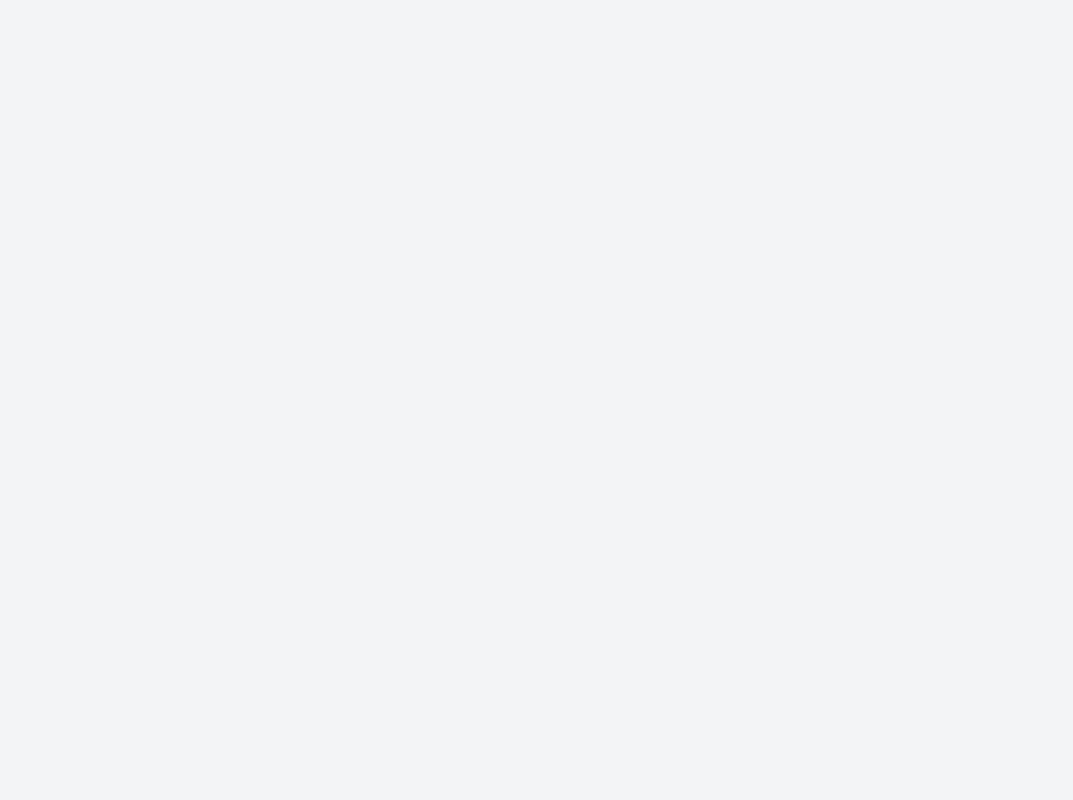
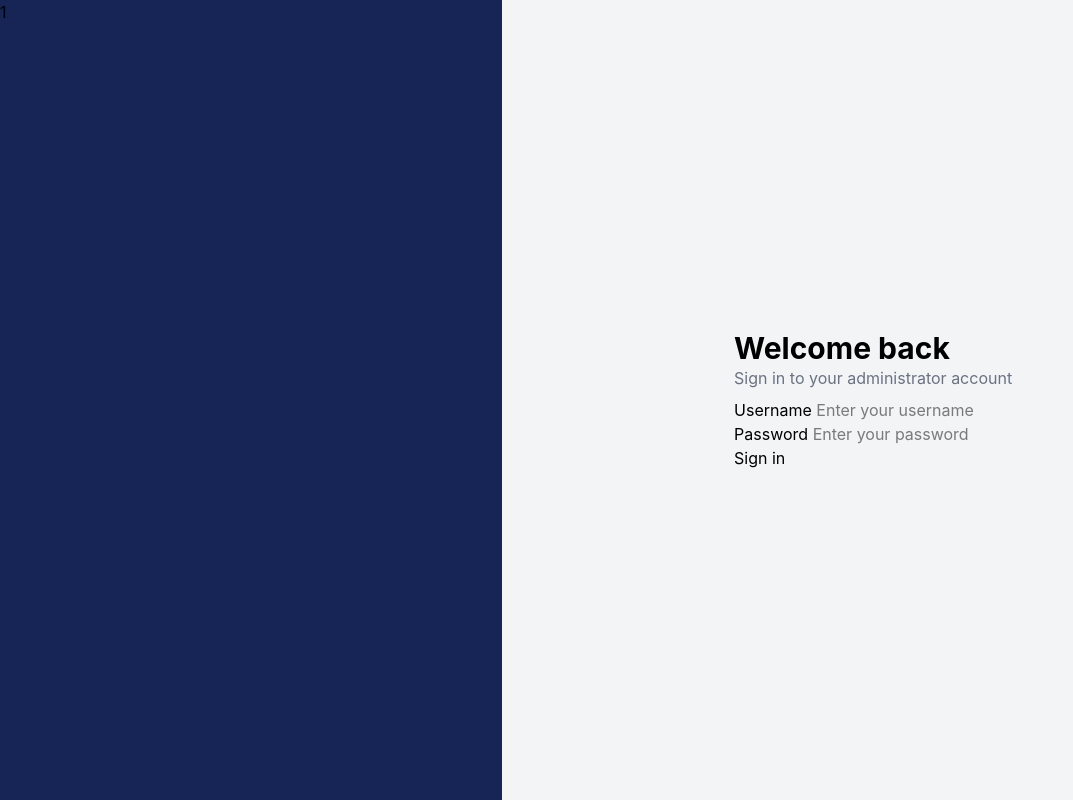
Before and after one commit to Raffy-san/Orthopaedic-clinic-system, a PHP site: page / in a window 1280 px wide. Before the commit the part shown is empty. Shown: the whole page, without its empty margins (0-1073 px from the left). Run offline with PHP 8.4, Linux system fonts and the light colour scheme.

Commit message:
On branch raffy  Your branch is up to date with 'origin/raffy'.  Changes to be committed: 	modified:   css/output.css 	modified:   index.html

```diff
--- a/css/output.css
+++ b/css/output.css
@@ -8,10 +8,13 @@
       "Segoe UI Symbol", "Noto Color Emoji";
     --font-mono: ui-monospace, SFMono-Regular, Menlo, Monaco, Consolas, "Liberation Mono",
       "Courier New", monospace;
+    --color-blue-200: oklch(88.2% 0.059 254.128);
     --color-blue-500: oklch(62.3% 0.214 259.815);
     --color-blue-700: oklch(48.8% 0.243 264.376);
     --color-blue-950: oklch(28.2% 0.091 267.935);
     --color-gray-100: oklch(96.7% 0.003 264.542);
+    --color-gray-300: oklch(87.2% 0.01 258.338);
+    --color-gray-500: oklch(55.1% 0.027 264.364);
     --color-gray-700: oklch(37.3% 0.034 259.733);
     --color-black: #000;
     --color-white: #fff;
@@ -20,6 +23,10 @@
     --text-sm--line-height: calc(1.25 / 0.875);
     --text-2xl: 1.5rem;
     --text-2xl--line-height: calc(2 / 1.5);
+    --text-3xl: 1.875rem;
+    --text-3xl--line-height: calc(2.25 / 1.875);
+    --font-weight-light: 300;
+    --font-weight-medium: 500;
     --font-weight-bold: 700;
     --leading-tight: 1.25;
     --default-font-family: var(--font-sans);
@@ -175,6 +182,18 @@
   }
 }
 @layer utilities {
+  .col-span-2 {
+    grid-column: span 2 / span 2;
+  }
+  .col-span-3 {
+    grid-column: span 3 / span 3;
+  }
+  .col-start-3 {
+    grid-column-start: 3;
+  }
+  .row-span-5 {
+    grid-row: span 5 / span 5;
+  }
   .mb-2 {
     margin-bottom: calc(var(--spacing) * 2);
   }
@@ -187,8 +206,14 @@
   .flex {
     display: flex;
   }
+  .grid {
+    display: grid;
+  }
   .table {
     display: table;
+  }
+  .h-screen {
+    height: 100vh;
   }
   .min-h-screen {
     min-height: 100vh;
@@ -211,6 +236,15 @@
   .appearance-none {
     appearance: none;
   }
+  .grid-cols-5 {
+    grid-template-columns: repeat(5, minmax(0, 1fr));
+  }
+  .grid-rows-5 {
+    grid-template-rows: repeat(5, minmax(0, 1fr));
+  }
+  .flex-col {
+    flex-direction: column;
+  }
   .items-center {
     align-items: center;
   }
@@ -219,6 +253,9 @@
   }
   .justify-center {
     justify-content: center;
+  }
+  .gap-4 {
+    gap: calc(var(--spacing) * 4);
   }
   .overflow-y-auto {
     overflow-y: auto;
@@ -229,6 +266,9 @@
   .border {
     border-style: var(--tw-border-style);
     border-width: 1px;
+  }
+  .bg-blue-200 {
+    background-color: var(--color-blue-200);
   }
   .bg-blue-500 {
     background-color: var(--color-blue-500);
@@ -261,6 +301,10 @@
     font-size: var(--text-2xl);
     line-height: var(--tw-leading, var(--text-2xl--line-height));
   }
+  .text-3xl {
+    font-size: var(--text-3xl);
+    line-height: var(--tw-leading, var(--text-3xl--line-height));
+  }
   .text-sm {
     font-size: var(--text-sm);
     line-height: var(--tw-leading, var(--text-sm--line-height));
@@ -273,8 +317,22 @@
     --tw-font-weight: var(--font-weight-bold);
     font-weight: var(--font-weight-bold);
   }
+  .font-light {
+    --tw-font-weight: var(--font-weight-light);
+    font-weight: var(--font-weight-light);
+  }
+  .font-medium {
+    --tw-font-weight: var(--font-weight-medium);
+    font-weight: var(--font-weight-medium);
+  }
   .text-black {
     color: var(--color-black);
+  }
+  .text-gray-300 {
+    color: var(--color-gray-300);
+  }
+  .text-gray-500 {
+    color: var(--color-gray-500);
   }
   .text-gray-700 {
     color: var(--color-gray-700);
--- a/index.html
+++ b/index.html
@@ -10,9 +10,28 @@
 
 <body class="bg-gray-100 w-full min-h-screen overflow-y-auto">
     <main>
-        <section>
-            <div>
-                <title class="text-black">Login Page</title>
+        <section class="h-screen grid grid-cols-5 grid-rows-5 gap-4">
+            <div class="bg-blue-950 col-span-2 row-span-5">1</div>
+            <div class="bg-gray-100 col-span-3 row-span-5 col-start-3 flex w-full justify-center items-center flex-col">
+                <div>
+                    <div class="mb-2">
+                        <h1 class="text-3xl font-bold">Welcome back</h1>
+                        <h3 class="text-gray-500">Sign in to your administrator account</h3>
+                    </div>
+                    <div>
+                        <form action="">
+                            <div>
+                                <label for="username">Username</label>
+                                <input type="text" name="username" id="username" placeholder="Enter your username">
+                            </div>
+                            <div>
+                                <label for="password">Password</label>
+                                <input type="password" name="password" id="password" placeholder="Enter your password">
+                            </div>
+                            <button type="submit">Sign in</button>
+                        </form>
+                    </div>
+                </div>
             </div>
         </section>
     </main>
```
